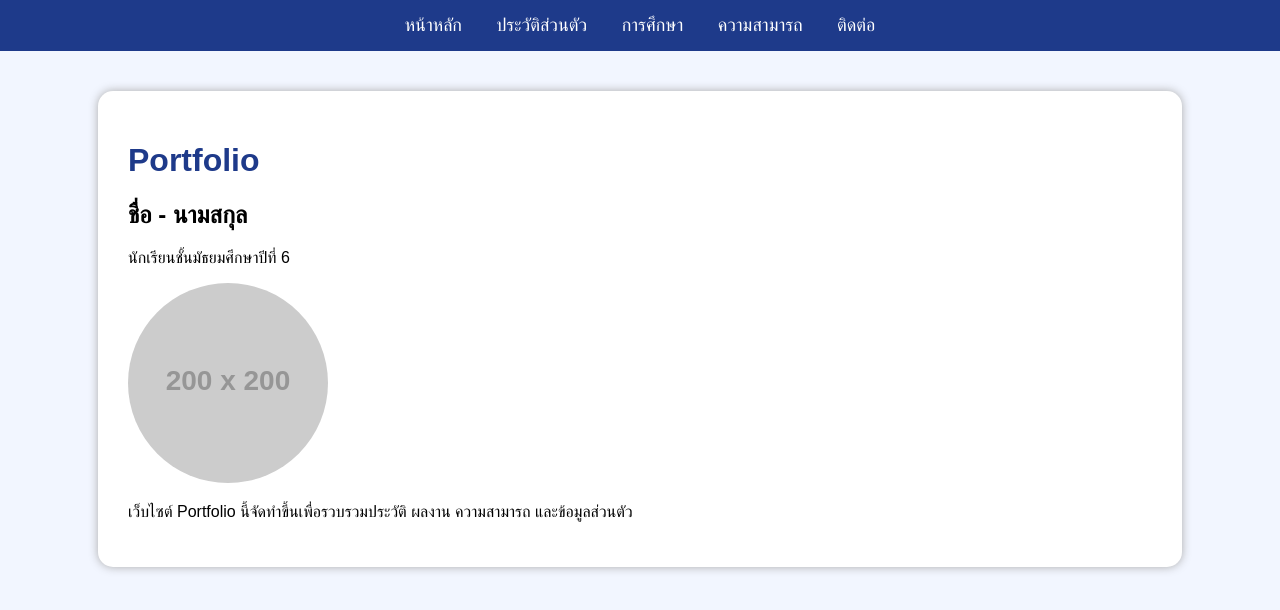
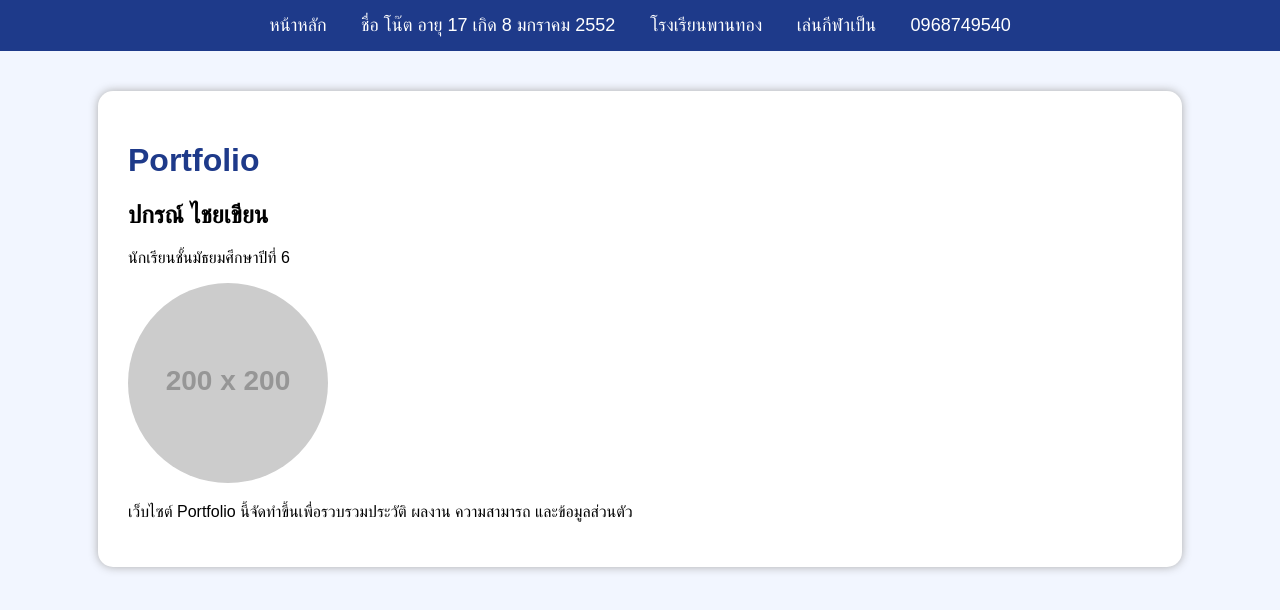
Before and after one commit to 14551-sudo/portflio2, a plain HTML site: page index.html in a window 1280 px wide. Drawn offline with Linux system fonts and the light colour scheme; placeholder pictures from the web are drawn by us.

Commit message:
Update index.html

```diff
--- a/index.html
+++ b/index.html
@@ -10,15 +10,15 @@
 
 <nav>
     <a href="index.html">หน้าหลัก</a>
-    <a href="profile.html">ประวัติส่วนตัว</a>
-    <a href="education.html">การศึกษา</a>
-    <a href="skills.html">ความสามารถ</a>
-    <a href="contact.html">ติดต่อ</a>
+    <a href="profile.html">ชื่อ โน๊ต อายุ 17 เกิด 8 มกราคม 2552 </a>
+    <a href="education.html">โรงเรียนพานทอง</a>
+    <a href="skills.html">เล่นกีฬาเป็น</a>
+    <a href="contact.html">0968749540</a>
 </nav>
 
 <div class="container">
     <h1>Portfolio</h1>
-    <h2>ชื่อ - นามสกุล</h2>
+    <h2>ปกรณ์ ไชยเขียน</h2>
     <p>นักเรียนชั้นมัธยมศึกษาปีที่ 6</p>
 
     <img src="https://via.placeholder.com/200" class="profile">
```
